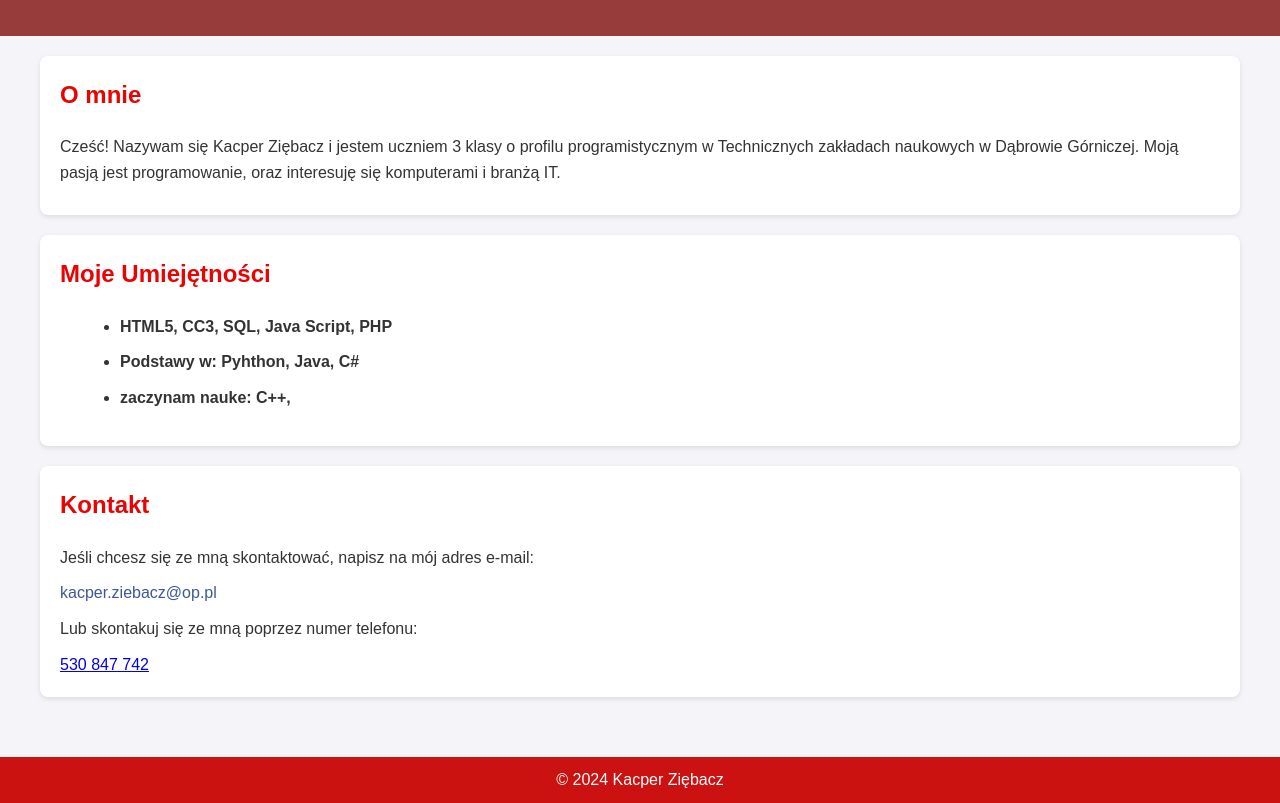
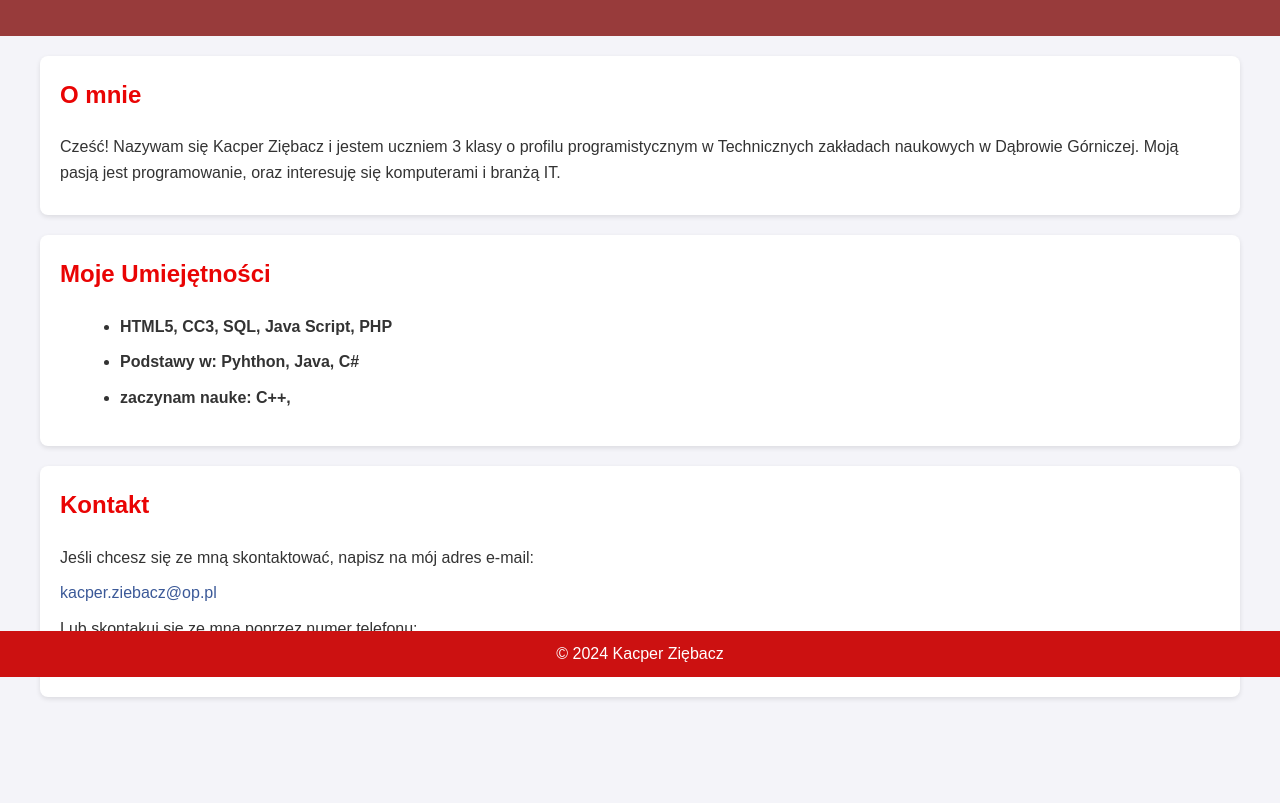
Before and after one commit to Kapuroza/CV, a plain HTML site: page index.html in a window 1280 px wide. Shown: the part 123-926 px from the top of the page. After the commit the page ends 860 px from the top, so only its background shows below. Drawn offline with Linux system fonts and the light colour scheme.

Commit message:
Footer fix

```diff
--- a/style.css
+++ b/style.css
@@ -66,6 +66,8 @@ body {
     text-align: center;
     padding: 10px 0;
     margin-top: 20px;
+    position: fixed; bottom: 0;
+    width: 100%;
 }
 
 .footer-text {
```
